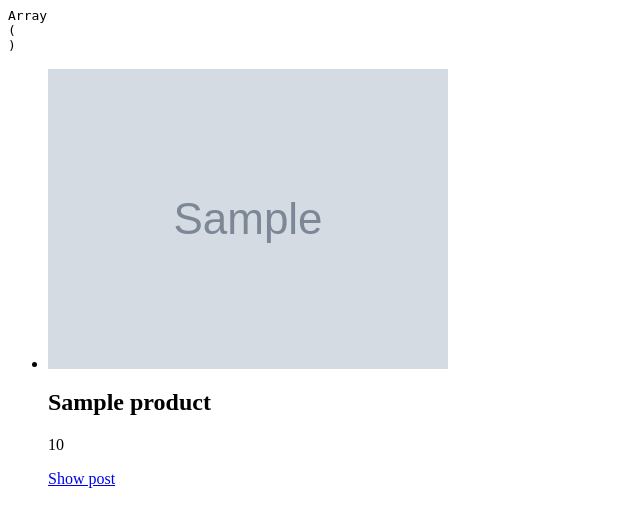
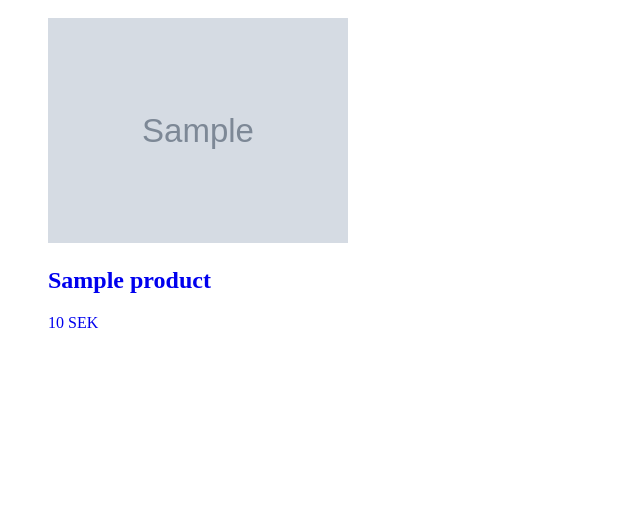
Before and after one commit to SophieN12/stockholm-spa, a PHP site: page /products.php in a window 1280 px wide. Shown: the top 527 px of the page, without its empty margins (0-640 px from the left). Run offline with PHP 8.4, Linux system fonts and the light colour scheme; tables that the repository leaves empty or names only in its code hold one stand-in row (values such as "Sample post"); grey boxes marked "Sample" are stand-in pictures.

Commit message:
css file for products + product page

```diff
--- /dev/null
+++ b/css/products.css
@@ -0,0 +1,35 @@
+a:link {
+    text-decoration: none;
+}
+
+a:hover {
+    text-decoration: underline;
+    text-underline-offset: .3rem;
+}
+
+.grid-img {
+    width: 300px;
+}
+
+.img-large {
+    width: 600px;
+}
+
+#product-grid {
+    list-style: none;
+    margin: 0 auto;
+    display: flex;
+    flex-wrap: wrap;
+}
+
+li {
+    margin: 10px;
+}
+
+li:first-child {
+    margin-left: 0;
+}
+
+li:last-child {
+    margin-right: 0;
+}
--- a/public/products.php
+++ b/public/products.php
@@ -1,31 +1,39 @@
 <?php
 require('../src/dbconnect.php');
 
-$sql = "SELECT * FROM products";
+$sql = "
+    SELECT *
+    FROM products
+";
+
 $stmt = $pdo->query($sql);
 $products = $stmt->fetchAll();
 
-echo "<pre>";
-print_r($_POST);
-echo "</pre>";
+// echo "<pre>";
+// print_r($_POST);
+// echo "</pre>";
 ?>
 
 <!DOCTYPE html>
 <html>
+
 <head>
-	<title>All products</title>
+    <title>All products</title>
+    <link rel="stylesheet" href="../css/products.css">
 </head>
+
 <body>
-    <?php foreach ($products as $product) { ?>
-        <ul>
+    <ul id="product-grid">
+        <?php foreach ($products as $product) { ?>
             <li>
-                <img src="<?= htmlentities($product['img_url']) ?>">
-                <h2><?= htmlentities($product['title']) ?></h2>
-                <p><?= htmlentities($product['price']) ?></p>
+                <a href="product.php?product=<?= $product['id'] ?>">
+                    <img src="<?= htmlentities($product['img_url']) ?>" class="grid-img">
+                    <h2><?= htmlentities($product['title']) ?></h2>
+                    <p><?= htmlentities($product['price']) ?> SEK</p>
+                </a>
+            </li>
+        <?php } ?>
+    </ul>
+</body>
 
-                <a href="product.php?productId=<?=$product['id']?>">Show post</a>
-            </li>
-        </ul>
-    <?php } ?>
-</body>
 </html>
```
Also changed, not shown: public/product.php (+4 -3 lines).
